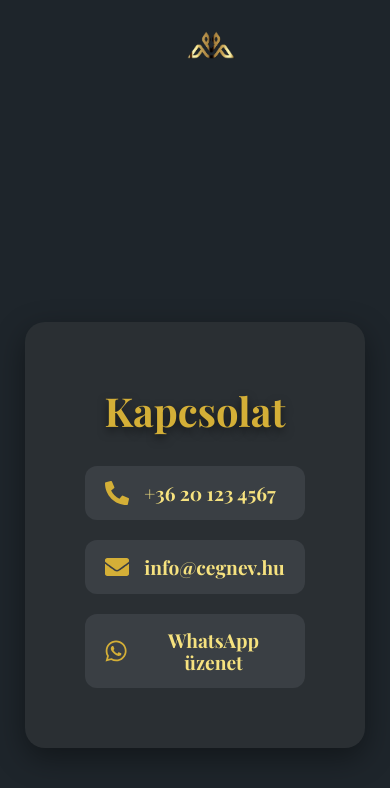
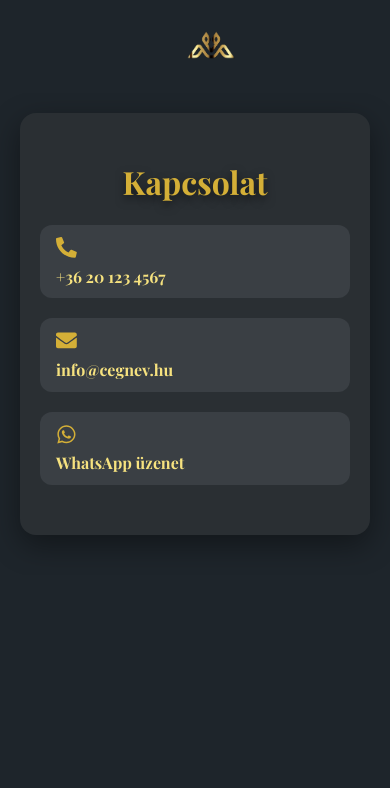
Before and after one commit to miluivits/shynee, a React (Vite) app in the folder client/: page /kapcsolat in a window 390 px wide. Shown: the top 788 px of the page. Built offline with nearby package versions, Linux system fonts and the light colour scheme.

Commit message:
done smth

```diff
--- a/client/package.json
+++ b/client/package.json
@@ -10,7 +10,7 @@
     "preview": "vite preview"
   },
   "dependencies": {
-    "framer-motion": "^12.12.1",
+    "framer-motion": "^12.18.1",
     "normalize.css": "^8.0.1",
     "react": "^19.1.0",
     "react-dom": "^19.1.0",
--- a/client/src/components/Gallery.css
+++ b/client/src/components/Gallery.css
@@ -1,8 +1,8 @@
   .gallery {
     display: grid;
     grid-template-columns: repeat(2, 1fr);
-  gap: 1.5rem;
-  padding: 3rem 1.5rem;
+    gap: 2rem;
+    padding: 0rem 0rem;
     width: 100%;
     max-width: 1200px;
     margin: 0 auto;
--- a/client/src/components/Gallery.jsx
+++ b/client/src/components/Gallery.jsx
@@ -33,7 +33,7 @@ export default function Gallery({ images }) {
       variants={containerVariants}
       initial="hidden"
       whileInView="visible"
-      viewport={{ once: true, amount: 0.3 }}
+      viewport={{ once: true, amount: 0.1 }}
     >
       {images.map(({ src, alt }, i) => (
         <motion.div
--- a/client/src/components/IntroText.css
+++ b/client/src/components/IntroText.css
@@ -1,21 +1,21 @@
 .intro-typewriter {
   max-width: 800px;
-  margin: 2rem auto; /* kisebb felső margó, így feljebb kerül */
+  margin: 2rem auto;
   font-size: 1.5rem;
   font-weight: 600;
   font-family: 'Courier New', monospace;
   color: #ffffff;
-  white-space: pre-wrap;
+  white-space: normal; /* ez fontos: ne legyen pre-wrap! */
   text-align: center;
   line-height: 1.8;
 }
 
-.intro-typewriter p::after {
-  content: '|';
-  animation: blink 1s infinite;
+.line {
+  display: block;
+  margin-bottom: 0.5em;
 }
 
-@keyframes blink {
-  0%, 100% { opacity: 1; }
-  50% { opacity: 0; }
+.word {
+  display: inline-block; /* fontos, hogy az animáció ne törje meg a szövegfolyamot */
+  white-space: pre;
 }
--- a/client/src/components/IntroText.jsx
+++ b/client/src/components/IntroText.jsx
@@ -1,7 +1,11 @@
 import { motion } from "framer-motion";
 import "./IntroText.css";
 
-const text = `Ez nem csak autómosás. Ez törődés.`;
+const text = `A Spotless-nél hisszük, hogy az autód nem csupán egy jármű – a mindennapjaid része,
+a stílusod tükre, a kényelmed meghosszabbítása. Ezért mi nem csak lemosunk.
+Gondoskodunk. Minden felületet, minden részletet maximális figyelemmel,
+precizitással és szenvedéllyel kezelünk.
+Ez nem csak autómosás. Ez törődés. `;
 
 export default function IntroText() {
   const chars = Array.from(text);
--- a/client/src/components/Layout.css
+++ b/client/src/components/Layout.css
@@ -1,5 +1,3 @@
-/* src/Layout.css */
-
 .page-container {
   position: relative;
   min-height: 100vh;
--- a/client/src/pages/Home.css
+++ b/client/src/pages/Home.css
@@ -16,23 +16,16 @@
 }
 
 .hero-section {
-  height: 100vh;
+  height: 80vh;
   display: flex;
   justify-content: center;
   align-items: center;
   position: relative;
   padding: 0;
+  margin-top: 0px;
 }
 
 /* — new gallery section styles — */
-.gallery-section {
-  width: 100%;
-  max-width: 1000px;
-  padding: 4rem 2rem;          /* tágas belső tér */
-  margin-bottom: 0rem;         /* space under gallery */
-  border-radius: 12px;         /* lekerekített sarkak */
-
-}
 
 @media (max-width: 768px) {
   .gallery-section {
--- a/client/src/pages/Kapcsolat.css
+++ b/client/src/pages/Kapcsolat.css
@@ -4,7 +4,8 @@
   align-items: center;
   padding: 20px 40px 60px;
   background-color: #1e252b;
-  min-height: 100vh;
+  min-height: 75vh;
+  overflow: hidden;
   color: #f6e27f;
   font-family: 'Playfair Display', serif;
 }
@@ -36,6 +37,7 @@
   padding: 15px 20px;
   border-radius: 12px;
   transition: background 0.3s ease;
+  flex-wrap: wrap;
 }
 
 .kapcsolat-item:hover {
@@ -46,6 +48,7 @@
   color: #f6e27f;
   text-decoration: none;
   transition: color 0.3s;
+  word-break: break-word;
 }
 
 .kapcsolat-item a:hover {
@@ -56,3 +59,32 @@
   font-size: 1.5rem;
   color: #d4af37;
 }
+
+@media (max-width: 768px) {
+  .kapcsolat-container {
+    padding: 20px 20px 40px;
+    min-height: auto;
+  }
+
+  .kapcsolat-card {
+    padding: 30px 20px;
+    border-radius: 16px;
+  }
+
+  .kapcsolat-title {
+    font-size: 2rem;
+    margin-bottom: 1.5rem;
+  }
+
+  .kapcsolat-item {
+    flex-direction: column;
+    align-items: flex-start;
+    gap: 10px;
+    font-size: 1rem;
+    padding: 12px 16px;
+  }
+
+  .kapcsolat-icon {
+    font-size: 1.3rem;
+  }
+}
--- a/client/src/pages/Rendelés.css
+++ b/client/src/pages/Rendelés.css
@@ -1,17 +1,35 @@
 .arak-container {
   display: flex;
   justify-content: center;
-  align-items: flex-start;
-  gap: 40px;
-  padding: 150px 40px 40px; /* ← increased top padding */
-
+  align-items: center;
+  gap: 50px;
+  height: 90vh;
+  overflow: hidden;
   color: #bd9f67;
   font-family: 'Arial', sans-serif;
-  min-height: 100vh;
   flex-wrap: wrap;
+  padding: 0 2rem;
+  box-sizing: border-box;
 }
 
 .arak-container h1 {
   font-size: 24px;
   margin-bottom: 20px;
+  text-align: center;
 }
+
+@media (max-width: 768px) {
+  .arak-container {
+    flex-direction: column;
+    align-items: center;
+    gap: 30px;
+    height: auto;
+    padding: 2rem 1rem;
+    overflow: visible;
+  }
+
+  .arak-container h1 {
+    font-size: 20px;
+    margin-bottom: 16px;
+  }
+}
--- a/client/src/pages/Rólunk.jsx
+++ b/client/src/pages/Rólunk.jsx
@@ -23,7 +23,6 @@ export default function Rólunk() {
       </section>
 
       <section className="gallery-section">
-        <h2 className="gallery-title">Galéria</h2>
         <Gallery images={galleryImages} />
       </section>
     </div>
```
Also changed, not shown: 1 other file (tests, documents, lock files or other folders). Lines whose indentation alone changed are shown as unchanged.
